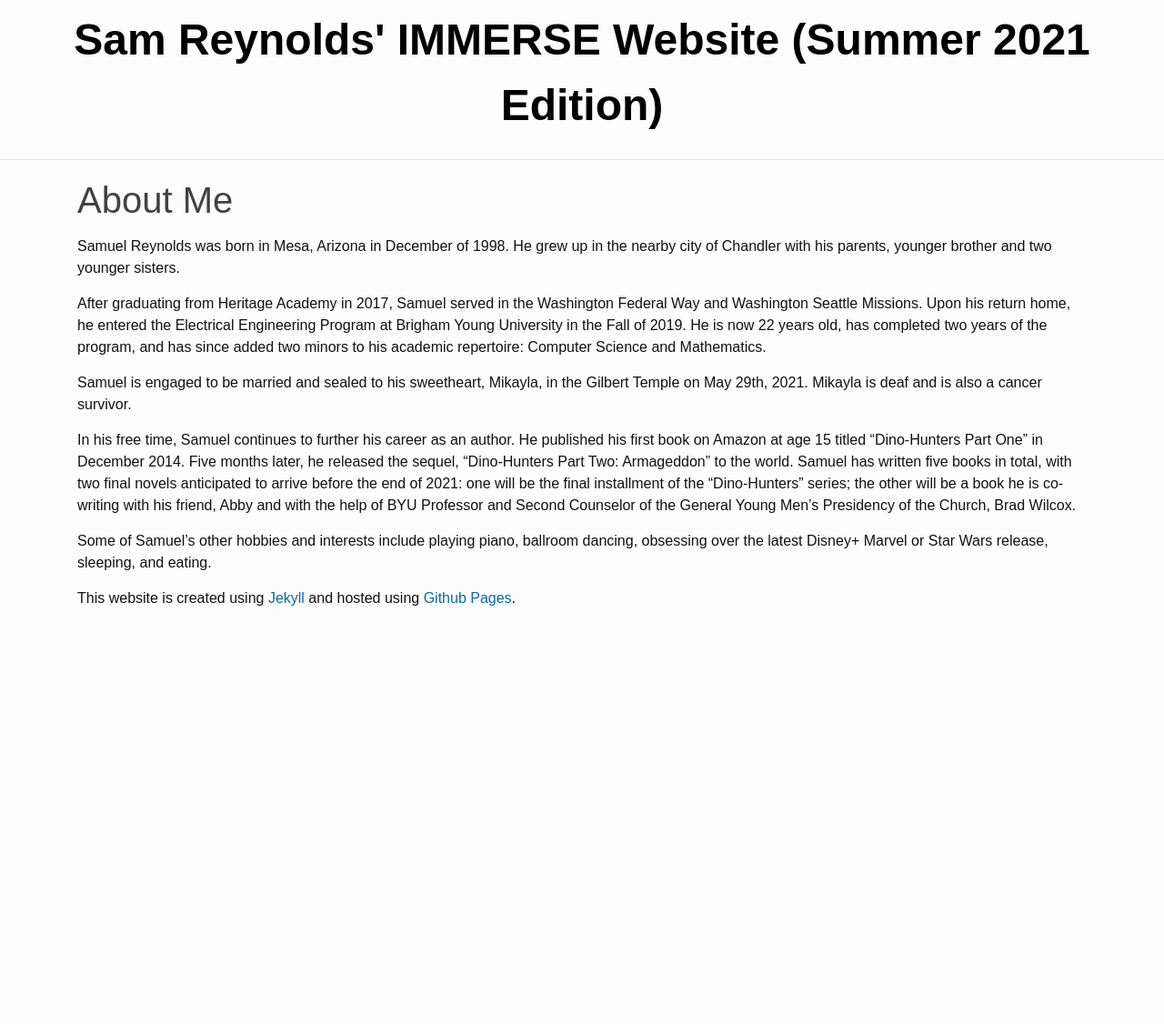
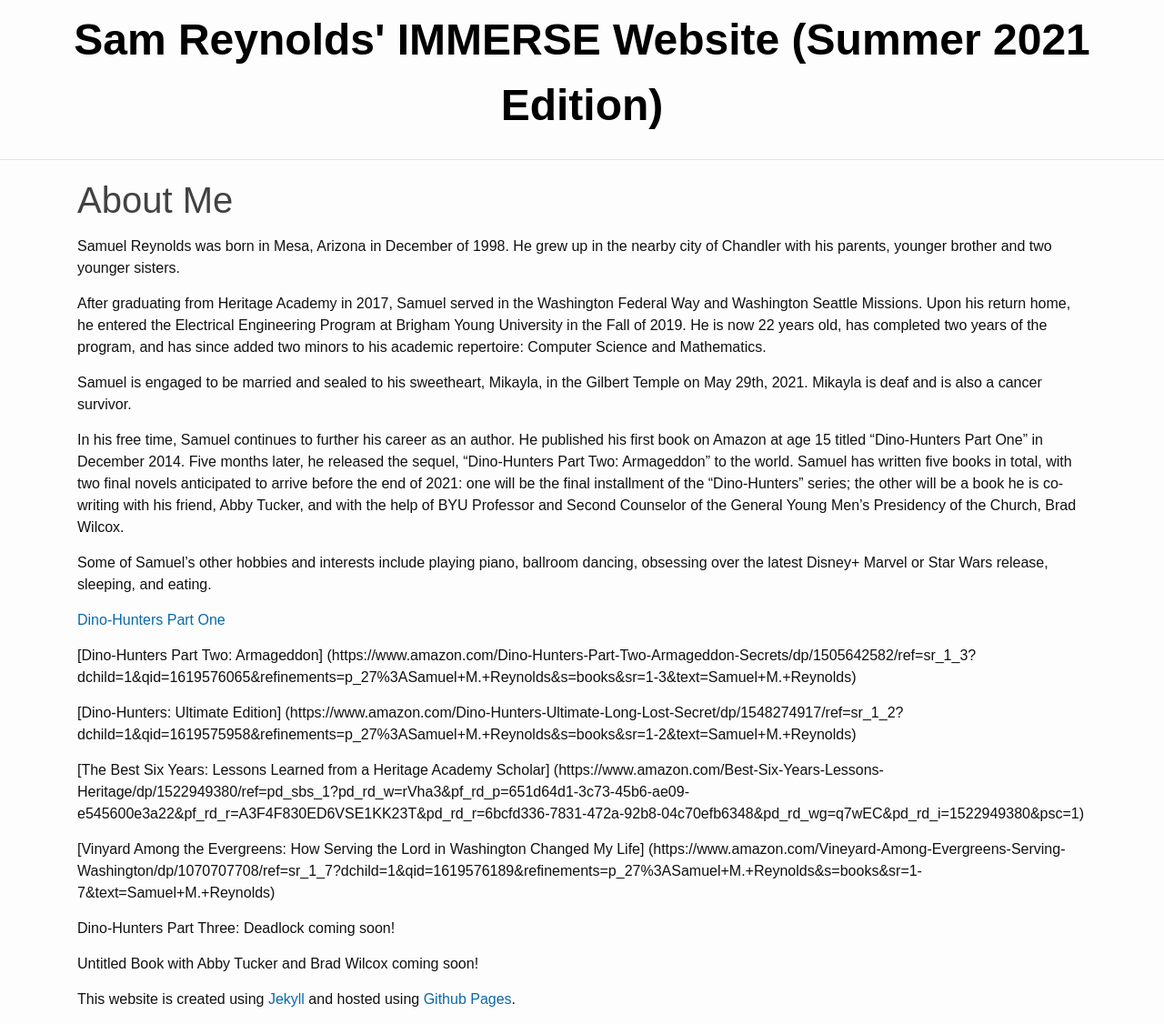
Before and after one commit to TheDHCreator/thedhcreator.github.io, a Jekyll site: the page built from _pages/about.md, in a window 1280 px wide and 1126 px high. Shown: the whole window at 91% size. Built offline with Jekyll 4.4.1, drawn with Linux system fonts in a browser that asks for light colours.

Commit message:
Last add of the day

```diff
--- a/_pages/about.md
+++ b/_pages/about.md
@@ -11,12 +11,23 @@ After graduating from Heritage Academy in 2017, Samuel served in the Washington
 
 Samuel is engaged to be married and sealed to his sweetheart, Mikayla, in the Gilbert Temple on May 29th, 2021. Mikayla is deaf and is also a cancer survivor.
 
-In his free time, Samuel continues to further his career as an author. He published his first book on Amazon at age 15 titled "Dino-Hunters Part One" in December 2014. Five months later, he released the sequel, "Dino-Hunters Part Two: Armageddon" to the world. Samuel has written five books in total, with two final novels anticipated to arrive before the end of 2021: one will be the final installment of the "Dino-Hunters" series; the other will be a book he is co-writing with his friend, Abby and with the help of BYU Professor and Second Counselor of the General Young Men's Presidency of the Church, Brad Wilcox.
+In his free time, Samuel continues to further his career as an author. He published his first book on Amazon at age 15 titled "Dino-Hunters Part One" in December 2014. Five months later, he released the sequel, "Dino-Hunters Part Two: Armageddon" to the world. Samuel has written five books in total, with two final novels anticipated to arrive before the end of 2021: one will be the final installment of the "Dino-Hunters" series; the other will be a book he is co-writing with his friend, Abby Tucker, and with the help of BYU Professor and Second Counselor of the General Young Men's Presidency of the Church, Brad Wilcox.
 
 Some of Samuel's other hobbies and interests include playing piano, ballroom dancing, obsessing over the latest Disney+ Marvel or Star Wars release, sleeping, and eating.
 
+[Dino-Hunters Part One](https://www.amazon.com/Dino-Hunters-Part-Long-Lost-Secrets/dp/1505372496/ref=sr_1_4?dchild=1&qid=1619575958&refinements=p_27%3ASamuel+M.+Reynolds&s=books&sr=1-4&text=Samuel+M.+Reynolds)
 
+[Dino-Hunters Part Two: Armageddon] (https://www.amazon.com/Dino-Hunters-Part-Two-Armageddon-Secrets/dp/1505642582/ref=sr_1_3?dchild=1&qid=1619576065&refinements=p_27%3ASamuel+M.+Reynolds&s=books&sr=1-3&text=Samuel+M.+Reynolds)
 
+[Dino-Hunters: Ultimate Edition] (https://www.amazon.com/Dino-Hunters-Ultimate-Long-Lost-Secret/dp/1548274917/ref=sr_1_2?dchild=1&qid=1619575958&refinements=p_27%3ASamuel+M.+Reynolds&s=books&sr=1-2&text=Samuel+M.+Reynolds)
+
+[The Best Six Years: Lessons Learned from a Heritage Academy Scholar] (https://www.amazon.com/Best-Six-Years-Lessons-Heritage/dp/1522949380/ref=pd_sbs_1?pd_rd_w=rVha3&pf_rd_p=651d64d1-3c73-45b6-ae09-e545600e3a22&pf_rd_r=A3F4F830ED6VSE1KK23T&pd_rd_r=6bcfd336-7831-472a-92b8-04c70efb6348&pd_rd_wg=q7wEC&pd_rd_i=1522949380&psc=1)
+
+[Vinyard Among the Evergreens: How Serving the Lord in Washington Changed My Life] (https://www.amazon.com/Vineyard-Among-Evergreens-Serving-Washington/dp/1070707708/ref=sr_1_7?dchild=1&qid=1619576189&refinements=p_27%3ASamuel+M.+Reynolds&s=books&sr=1-7&text=Samuel+M.+Reynolds)
+
+Dino-Hunters Part Three: Deadlock coming soon!
+
+Untitled Book with Abby Tucker and Brad Wilcox coming soon!
 
 
 
```
